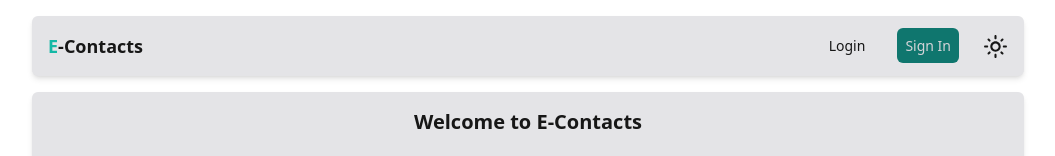
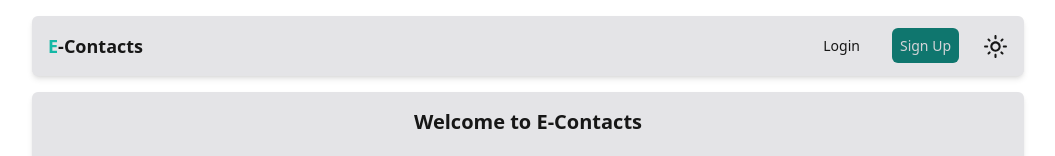
Before and after one commit to sany0chekk/goit-react-hw-08, a React (Vite) app: page / in a window 1280 px wide. Shown: the top 156 px of the page, without its empty margins (112-1167 px from the left). Built offline with nearby package versions, Linux system fonts and the light colour scheme.

Commit message:
rename authnav links

```diff
--- a/src/components/AuthNav.jsx
+++ b/src/components/AuthNav.jsx
@@ -18,7 +18,7 @@ const AuthNav = ({ handleCloseMenu }) => {
           className="text-2xl md:text-sm text-zinc-300 dark:text-white font-medium p-2 bg-teal-700 rounded-md transition-colors hover:bg-teal-600"
           onClick={handleCloseMenu}
         >
-          Sign In
+          Sign Up
         </Link>
       </li>
     </ul>
```
